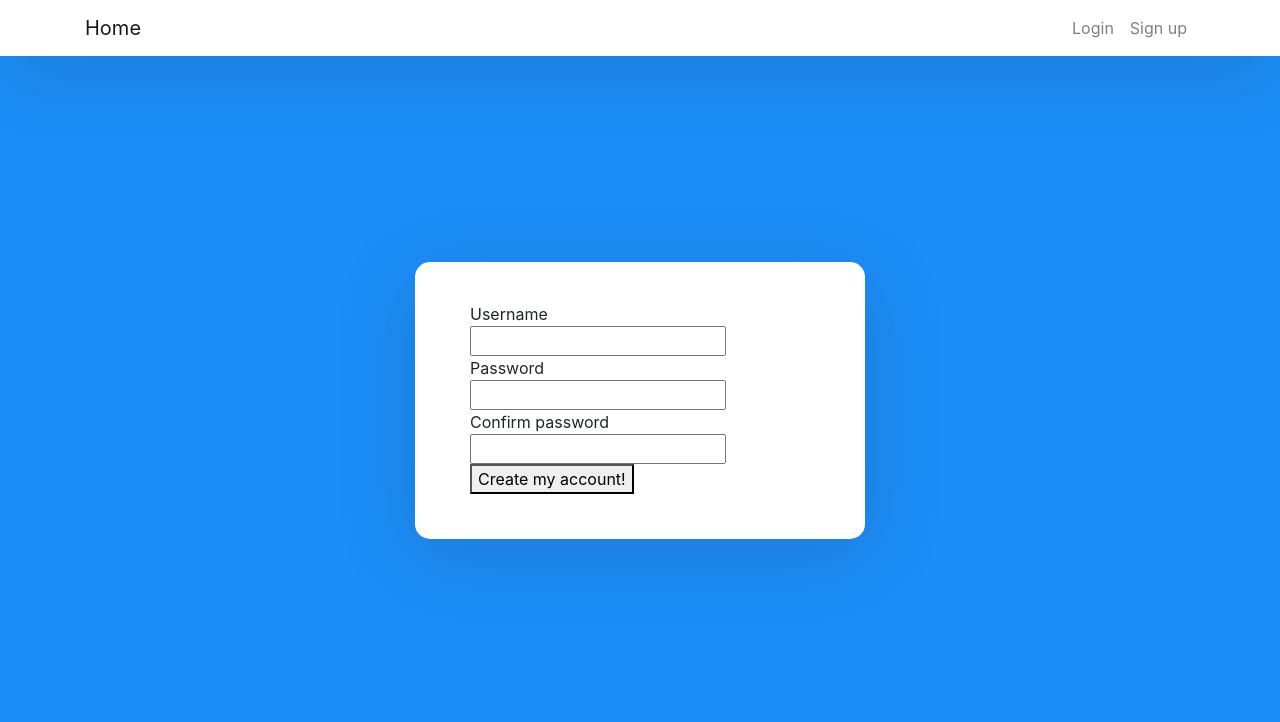
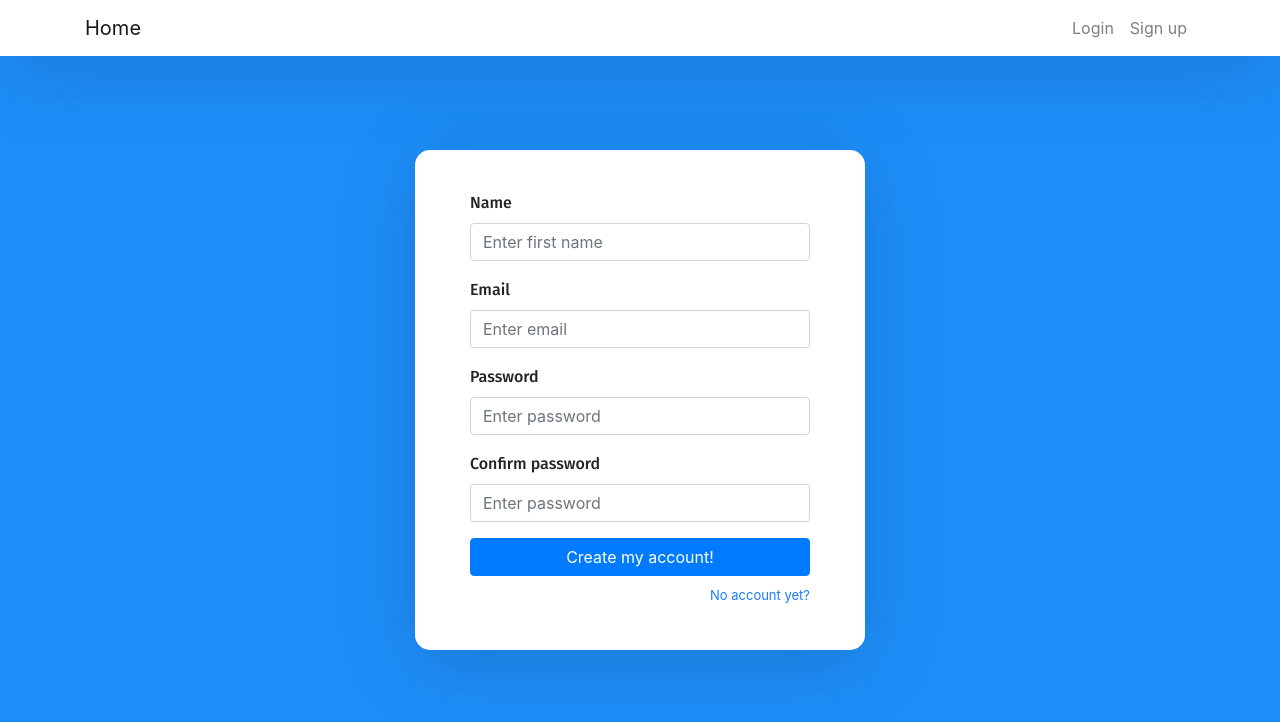
Before and after one commit to CatrinaB/SocAs, a React (Create React App) app: page /signup in a window 1280 px wide. Shown: the top 722 px of the page. Built offline with nearby package versions, Linux system fonts and the light colour scheme.

Commit message:
Sainap butztrap sieses
Modificare minora la Login.js
Signup.js la fel ca Login.js
Signup.css la fel ca Login.css
-> mai trebuie sa revizuim marginea aia ciudata

```diff
--- a/src/components/auth/Login.js
+++ b/src/components/auth/Login.js
@@ -52,7 +52,7 @@
                     </button>
 
                     <p className="forgot-password text-right">
-                        Forgot <a href="#">password?</a>
+                        <a href="#">Forgot password?</a>
                     </p>
                 </form>
             </div>
--- a/src/components/auth/Signup.js
+++ b/src/components/auth/Signup.js
@@ -1,24 +1,25 @@
-import React from 'react';
-import { connect } from 'react-redux';
+import React from "react";
+import { connect } from "react-redux";
 import {
     updateUsername,
     updatePassword,
     updateConfirmPassword
-} from '../../actions/authActions';
+} from "../../actions/authActions";
+import "../../styles/Signup.css";
 
-class SignupForm extends React.Component{
-	constructor(props){
+class SignupForm extends React.Component {
+    constructor(props) {
         super(props);
         this.onSubmit = this.onSubmit.bind(this);
     }
 
-	onChange(e){
-		switch(e.target.name){
-			case 'username':
+    onChange(e) {
+        switch (e.target.name) {
+            case "username":
                 updateUsername(e.target.value);
                 break;
 
-			case 'password':
+            case "password":
                 updatePassword(e.target.value);
                 break;
 
@@ -27,44 +28,83 @@
         }
     }
 
-	onSubmit(e){
+    onSubmit(e) {
         e.preventDefault();
         console.log(this);
-		this.props.history.push('/dashboard');
+        this.props.history.push("/dashboard");
     }
 
-	render(){
-		return(
+    render() {
+        return (
             <div>
                 <form onSubmit={this.onSubmit}>
-					Username
-					<br />
-					<input type="text" placeholder="" name="username"
-						onChange={ this.onChange } value={ this.props.user}/>
-					<br />
-					Password
-					<br />
-					<input type="password" placeholder="" name="password"
-						onChange={ this.onChange } value={ this.props.password}/>
-					<br />
-					Confirm password
-					<br />
-					<input type="password" placeholder="" name="confirmPassword"
-						onChange={ this.onChange } value={ this.props.confirmPassword}/>
-					<br />
-					<button type='submit'>Create my account!</button>
+                    <div className="form-group">
+                        <label>Name</label>
+                        <input
+                            type="text"
+                            className="form-control"
+                            placeholder="Enter first name"
+                            name="name"
+                            onChange={this.onChange}
+                            value={this.props.user}
+                        />
+                    </div>
+
+					<div className="form-group">
+                        <label>Email</label>
+                        <input
+                            type="email"
+                            className="form-control"
+                            placeholder="Enter email"
+                            name="email"
+                            onChange={this.onChange}
+                            value={this.props.user}
+                        />
+                    </div>
+
+                    <div className="form-group">
+                        <label>Password</label>
+                        <input
+                            type="password"
+                            className="form-control"
+                            placeholder="Enter password"
+                            name="password"
+                            onChange={this.onChange}
+                            value={this.props.password}
+                        />
+                    </div>
+
+                    <div className="form-group">
+                        <label>Confirm password</label>
+                        <input
+                            type="password"
+                            className="form-control"
+                            placeholder="Enter password"
+                            name="confirmPassword"
+                            onChange={this.onChange}
+                            value={this.props.confirmPassword}
+                        />
+                    </div>
+
+					<button type="submit" className="btn btn-primary btn-block">
+						Create my account!
+                    </button>
+
+    				<p className="no-account-yet text-right">
+                        <a href="#">No account yet?</a>
+                    </p>
 				</form>
             </div>
-		)
+        );
     }
 }
 
-const mapStateToProps = (state) => {
+const mapStateToProps = state => {
     return {
         user: state.newUsername,
         password: state.newPassword,
         confirmPassword: state.confirmPassword
-	}
-}
+    };
+};
 
 export default connect(mapStateToProps)(SignupForm);
--- /dev/null
+++ b/src/styles/Signup.css
@@ -0,0 +1,73 @@
+@import url('https://fonts.googleapis.com/css?family=Fira+Sans:400,500,600,700,800');
+
+* {
+  box-sizing: border-box;
+}
+body {
+  background: #1C8EF9 !important;
+  min-height: 100vh;
+  display: flex;
+  font-weight: 400;
+  font-family: 'Fira Sans', sans-serif;
+}
+
+h1,h2,h3,h4,h5,h6,label,span {
+  font-weight: 500;
+  font-family: 'Fira Sans', sans-serif;
+}
+
+body, html, .App, #root, .auth-wrapper {
+  width: 100%;
+  height: 100%;
+}
+
+.navbar-light {
+  background-color: #ffffff;
+  box-shadow: 0px 14px 80px rgba(34, 35, 58, 0.2);
+}
+
+.auth-wrapper {
+  display: flex;
+  justify-content: center;
+  flex-direction: column;
+  text-align: left;
+}
+
+.auth-inner {
+  width: 450px;
+  margin: auto;
+  background: #ffffff;
+  box-shadow: 0px 14px 80px rgba(34, 35, 58, 0.2);
+  padding: 40px 55px 45px 55px;
+  border-radius: 15px;
+  transition: all .3s;
+}
+
+.auth-wrapper .form-control:focus {
+  border-color: #167bff;
+  box-shadow: none;
+}
+
+.auth-wrapper h3 {
+  text-align: center;
+  margin: 0;
+  line-height: 1;
+  padding-bottom: 20px;
+}
+
+.custom-control-label {
+  font-weight: 400;
+}
+
+.no-account-yet,
+.no-account-yet a {
+  text-align: right;
+  font-size: 13px;
+  padding-top: 10px;
+  color: #7f7d7d;
+  margin: 0;
+}
+
+.no-account-yet a {
+  color: #167bff;
+}
```
Lines whose indentation alone changed are shown as unchanged.
